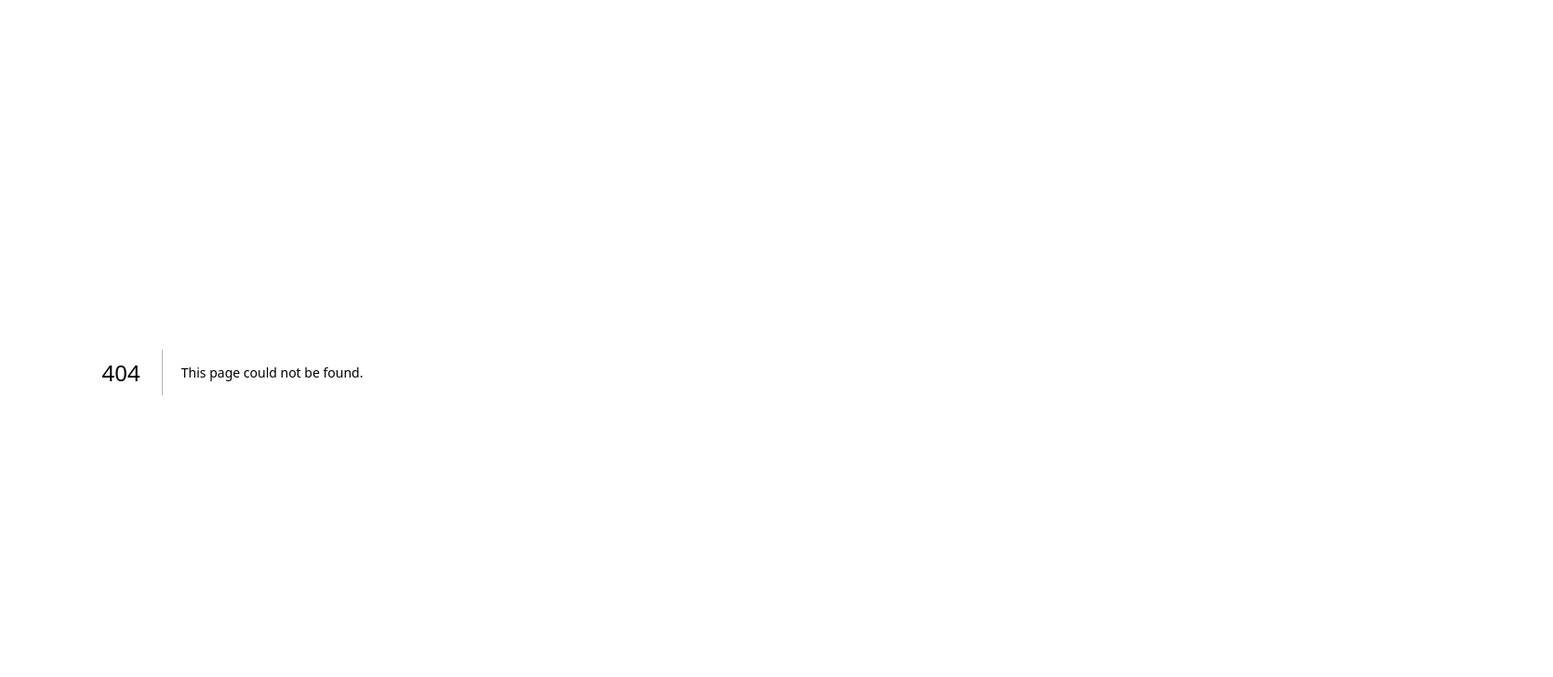
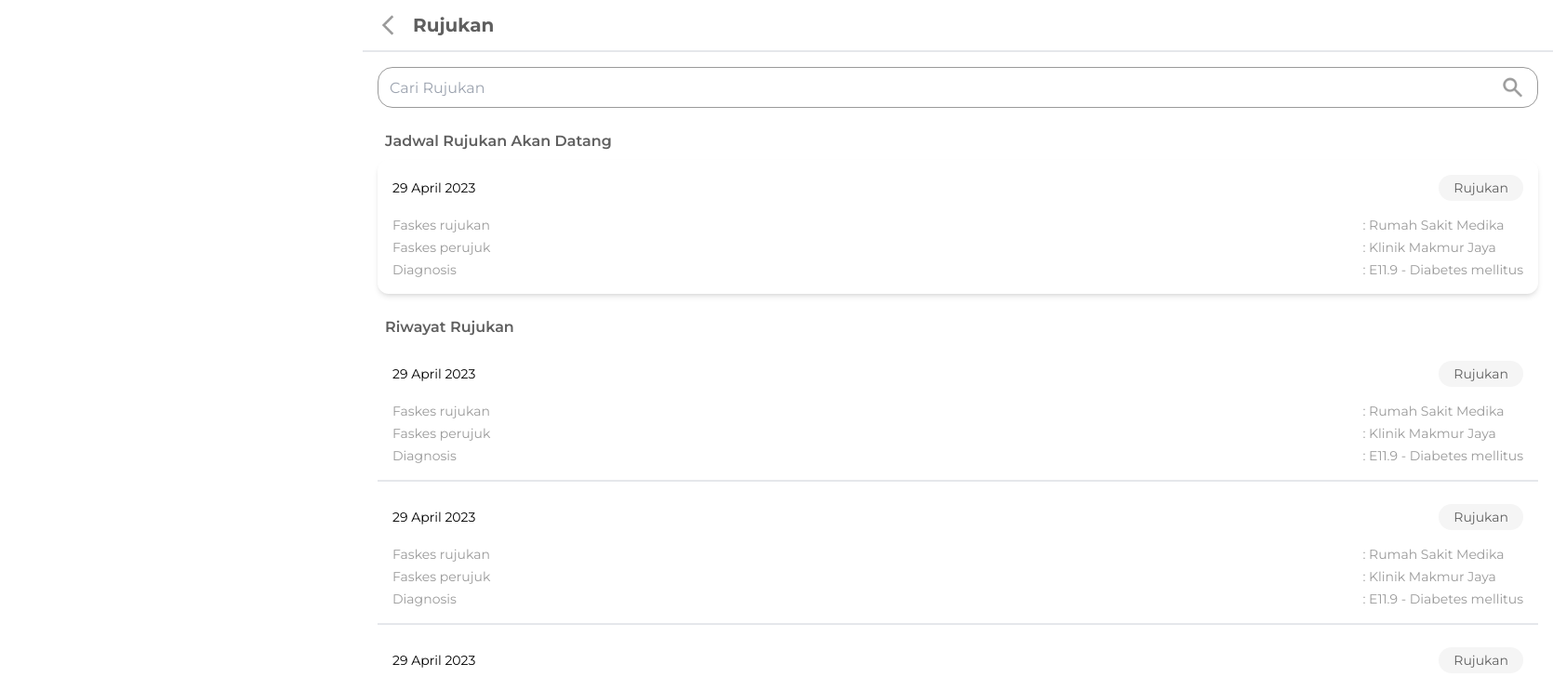
Before and after one commit to Personal-Health-Record/frontend, a Next.js app: page /rujukan in a window 1280 px wide. Before the commit this address had no page. Shown: the top 728 px of the page at 93% size, 1670 px wide, since content can reach past the window. Built offline with nearby package versions, Linux system fonts and the light colour scheme.

Commit message:
feat: riwayat rujukan

```diff
--- /dev/null
+++ b/src/app/rujukan/components/JadwalRujukan/index.tsx
@@ -0,0 +1,34 @@
+const JadwalRujukan = () => {
+  return (
+    <div className="flex flex-col gap-2 mt-3">
+      <h3 className="font-semibold text-mainGrey pl-2">
+        Jadwal Rujukan Akan Datang
+      </h3>
+
+      <div className="flex flex-col gap-2 shadow-md p-4 rounded-xl">
+        <div className="flex justify-between items-center">
+          <p className="text-sm">29 April 2023</p>
+          <p className="text-sm bg-superLightGrey px-4 py-1 rounded-2xl text-mainGrey">
+            Rujukan
+          </p>
+        </div>
+        <div className="flex justify-between mt-2">
+          <div className="flex flex-col gap-1">
+            <p className="text-sm text-lightGrey">Faskes rujukan</p>
+            <p className="text-sm text-lightGrey">Faskes perujuk</p>
+            <p className="text-sm text-lightGrey">Diagnosis</p>
+          </div>
+          <div className="flex flex-col gap-1">
+            <p className="text-sm text-lightGrey">: Rumah Sakit Medika</p>
+            <p className="text-sm text-lightGrey">: Klinik Makmur Jaya</p>
+            <p className="text-sm text-lightGrey">
+              : E11.9 - Diabetes mellitus
+            </p>
+          </div>
+        </div>
+      </div>
+    </div>
+  );
+};
+
+export default JadwalRujukan;
--- /dev/null
+++ b/src/app/rujukan/components/RiwayatRujukan/index.tsx
@@ -0,0 +1,16 @@
+import RiwayatRujukanCard from "../RiwayatRujukanCard";
+
+const RiwayatRujukan = () => {
+  return (
+    <div className="flex flex-col gap-2 mt-3">
+      <h3 className="font-semibold text-mainGrey pl-2">Riwayat Rujukan</h3>
+      <RiwayatRujukanCard />
+      <RiwayatRujukanCard />
+      <RiwayatRujukanCard />
+      <RiwayatRujukanCard />
+      <RiwayatRujukanCard />
+    </div>
+  );
+};
+
+export default RiwayatRujukan;
--- /dev/null
+++ b/src/app/rujukan/components/RiwayatRujukanCard/index.tsx
@@ -0,0 +1,26 @@
+const RiwayatRujukanCard = () => {
+  return (
+    <div className="flex flex-col gap-2 p-4 border-b-2">
+      <div className="flex justify-between items-center">
+        <p className="text-sm">29 April 2023</p>
+        <p className="text-sm bg-superLightGrey px-4 py-1 rounded-2xl text-mainGrey">
+          Rujukan
+        </p>
+      </div>
+      <div className="flex justify-between mt-2">
+        <div className="flex flex-col gap-1">
+          <p className="text-sm text-lightGrey">Faskes rujukan</p>
+          <p className="text-sm text-lightGrey">Faskes perujuk</p>
+          <p className="text-sm text-lightGrey">Diagnosis</p>
+        </div>
+        <div className="flex flex-col gap-1">
+          <p className="text-sm text-lightGrey">: Rumah Sakit Medika</p>
+          <p className="text-sm text-lightGrey">: Klinik Makmur Jaya</p>
+          <p className="text-sm text-lightGrey">: E11.9 - Diabetes mellitus</p>
+        </div>
+      </div>
+    </div>
+  );
+};
+
+export default RiwayatRujukanCard;
--- /dev/null
+++ b/src/app/rujukan/components/SearchBar/index.tsx
@@ -0,0 +1,21 @@
+import Image from "next/image";
+
+const SearchBar = () => {
+  return (
+    <div className="relative">
+      <input
+        className="border border-lightGrey w-full px-3 h-11 rounded-2xl focus:outline-none focus:border-blue-500"
+        placeholder="Cari Rujukan"
+      />
+      <Image
+        src="/images/search.png"
+        alt=""
+        width={30}
+        height={30}
+        className="absolute top-2 right-3"
+      />
+    </div>
+  );
+};
+
+export default SearchBar;
--- /dev/null
+++ b/src/app/rujukan/page.tsx
@@ -0,0 +1,20 @@
+import Header from "../components/Header";
+import JadwalRujukan from "./components/JadwalRujukan";
+import RiwayatRujukan from "./components/RiwayatRujukan";
+import SearchBar from "./components/SearchBar";
+
+const RujukanPage = () => {
+  return (
+    <div className="flex flex-col">
+      <Header title="Rujukan" />
+
+      <div className="flex flex-col w-screen px-4 py-4 gap-3">
+        <SearchBar />
+        <JadwalRujukan />
+        <RiwayatRujukan />
+      </div>
+    </div>
+  );
+};
+
+export default RujukanPage;
--- a/tailwind.config.ts
+++ b/tailwind.config.ts
@@ -17,6 +17,7 @@ const config: Config = {
         mainBlue: "#2CA3FA",
         lightGrey: "#9A9A9A",
         mainGrey: "#5F5F5F",
+        superLightGrey: "#F5F5F5",
       },
     },
   },
```
